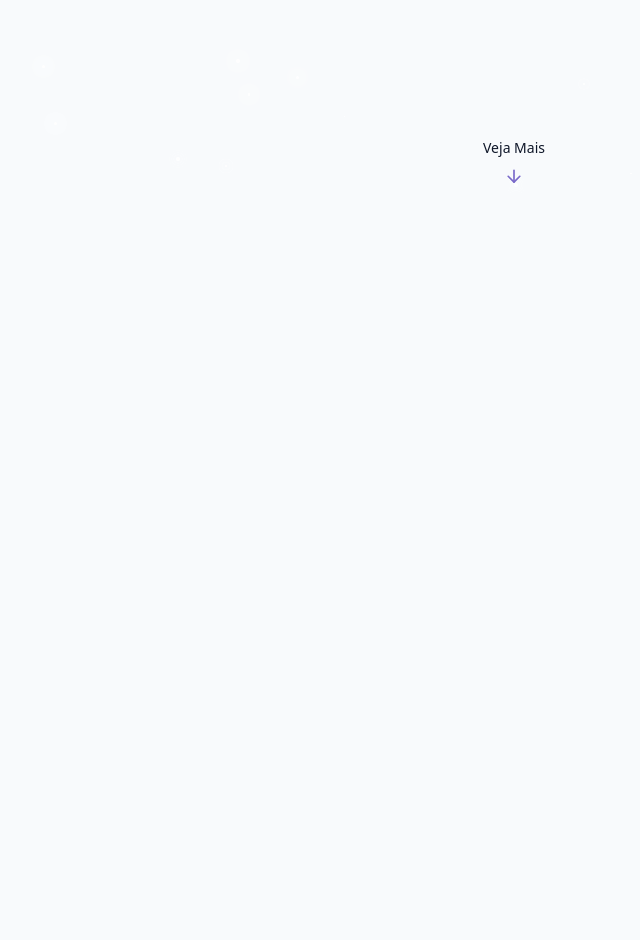
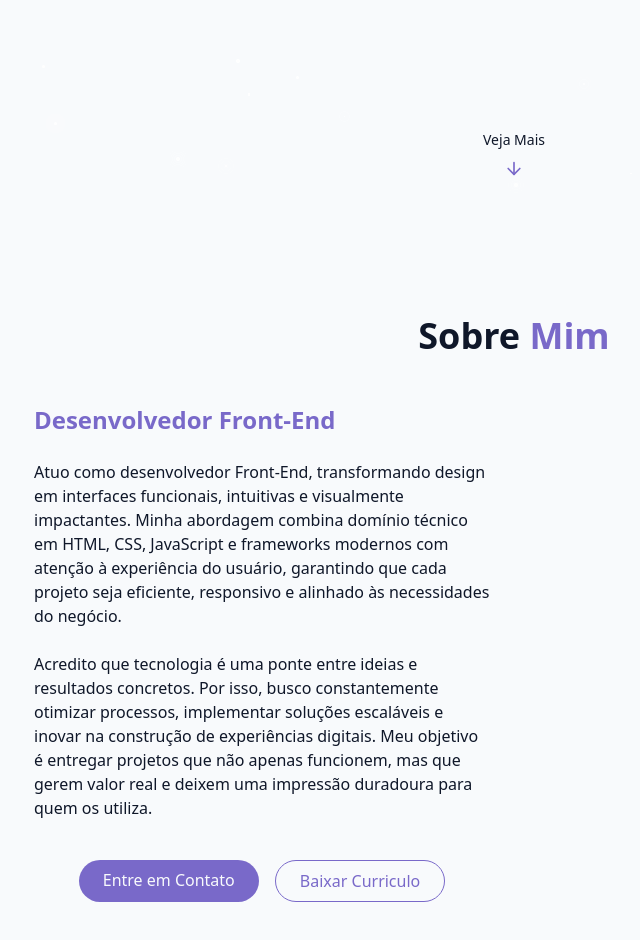
Before and after one commit to WalyssonCavalcante/Portifolio, a Next.js app: page / in a window 1280 px wide. Shown: the part 580-1520 px from the top of the page, without its empty margins (126-766 px from the left). Before the commit the page ends 800 px from the top, so only its background shows below. Built offline with nearby package versions, Linux system fonts and the light colour scheme.

Commit message:
Feat: Seção sobre mim

```diff
--- /dev/null
+++ b/src/app/components/AboutSection.tsx
@@ -0,0 +1,53 @@
+export const AboutSection = () => {
+  return (
+    <section id="about" className="py-24 px-4 relative">
+      {" "}
+      <div className="container mx-auto max-w-5xl">
+        <h2 className="text-3xl md:text-4xl font-bold mb-12 text-center">
+          Sobre <span className="text-primary"> Mim</span>
+        </h2>
+        <div className="grid grid-cols-1 md:grid-cols-2 gap-12 items-center">
+          <div className="space-y-6">
+            <h3>
+              <span className="text-2xl font-semibold text-primary">
+                Desenvolvedor Front-End
+              </span>{" "}
+            </h3>
+            <p className="text-muted-foreground">
+              Atuo como desenvolvedor Front-End, transformando design em
+              interfaces funcionais, intuitivas e visualmente impactantes. Minha
+              abordagem combina domínio técnico em HTML, CSS, JavaScript e
+              frameworks modernos com atenção à experiência do usuário,
+              garantindo que cada projeto seja eficiente, responsivo e alinhado
+              às necessidades do negócio.
+            </p>
+
+            <p className="text-muted-foreground">
+              Acredito que tecnologia é uma ponte entre ideias e resultados
+              concretos. Por isso, busco constantemente otimizar processos,
+              implementar soluções escaláveis e inovar na construção de
+              experiências digitais. Meu objetivo é entregar projetos que não
+              apenas funcionem, mas que gerem valor real e deixem uma impressão
+              duradoura para quem os utiliza.
+            </p>
+
+            <div className="flex flex-col sm:flex-row gap-4 pt-4 justify-center">
+              <a href="#contact" className="cosmic-button">
+                {" "}
+                Entre em Contato
+              </a>
+              <a
+                href=""
+                className="px-6 py-2 rounded-full border border-primary text-primary hover:bg-primary/10 transition-colors duration-300"
+              >
+                Baixar Curriculo
+              </a>
+            </div>
+          </div>
+
+          <div></div>
+        </div>
+      </div>
+    </section>
+  );
+};
--- a/src/app/components/StarBackground.tsx
+++ b/src/app/components/StarBackground.tsx
@@ -1,7 +1,6 @@
 "use client";
 import { useEffect, useState } from "react";
 
-// 1. Interfaces criadas para definir a "forma" dos objetos
 interface Star {
   id: number;
   size: number;
--- a/src/app/globals.css
+++ b/src/app/globals.css
@@ -17,7 +17,6 @@
   --animate-fade-in-delay-2: fade-in 0.7s ease-out 0.4s forwards;
   --animate-fade-in-delay-3: fade-in 0.7s ease-out 0.6s forwards;
   --animate-fade-in-delay-4: fade-in 0.7s ease-out 0.8s forwards;
-  --animate-fade-in-delay-5: fade-in 0.7s ease-out 1s forwards;
   --animate-meteor: meteor 5s linear infinite;
 
   @keyframes float {
@@ -62,6 +61,7 @@
     }
   }
 }
+
 @layer base {
   :root {
     --background: 210 40% 98%;
--- a/src/app/page.tsx
+++ b/src/app/page.tsx
@@ -1,3 +1,4 @@
+import { AboutSection } from "./components/AboutSection";
 import { Header } from "./components/Header";
 import { HeroSection } from "./components/HeroSection";
 import { StarBackground } from "./components/StarBackground";
@@ -11,6 +12,7 @@ export default function Home() {
       <Header />
       <main>
         <HeroSection />
+        <AboutSection />
       </main>
     </div>
   );
```
